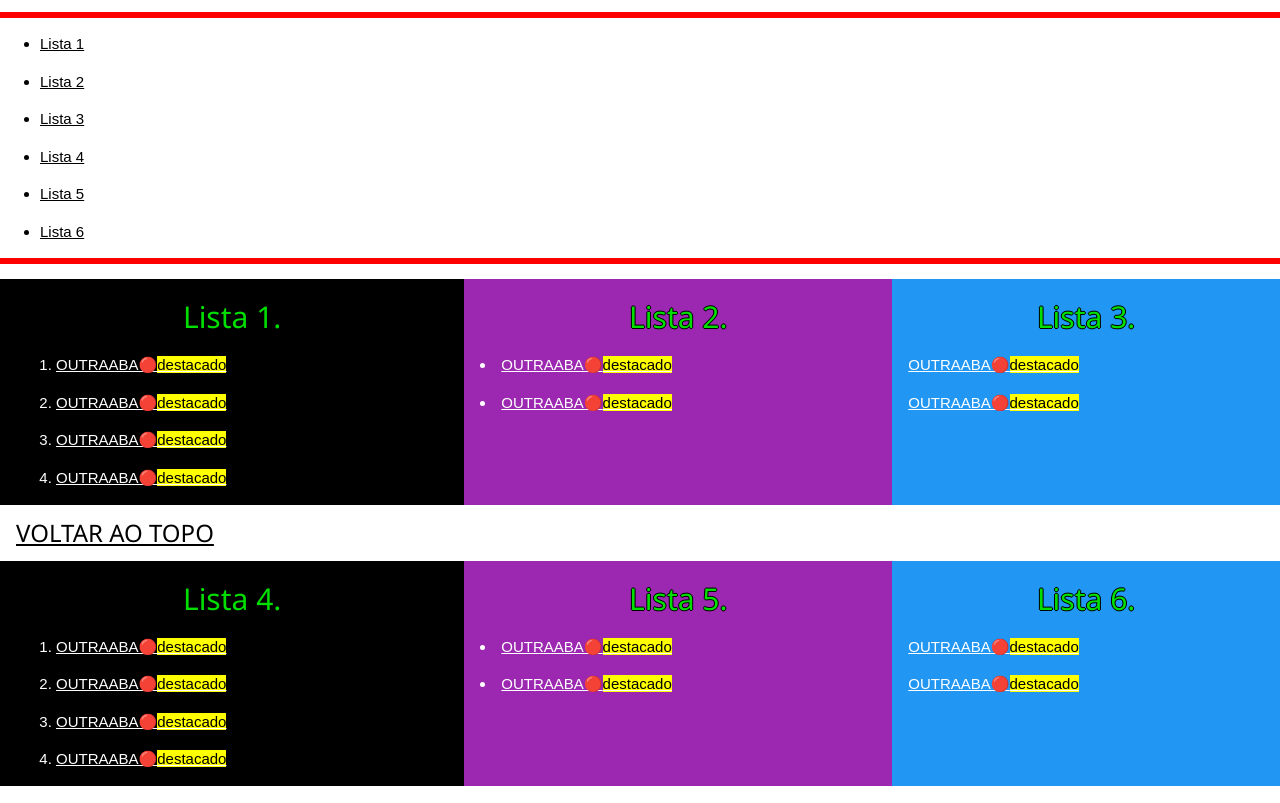
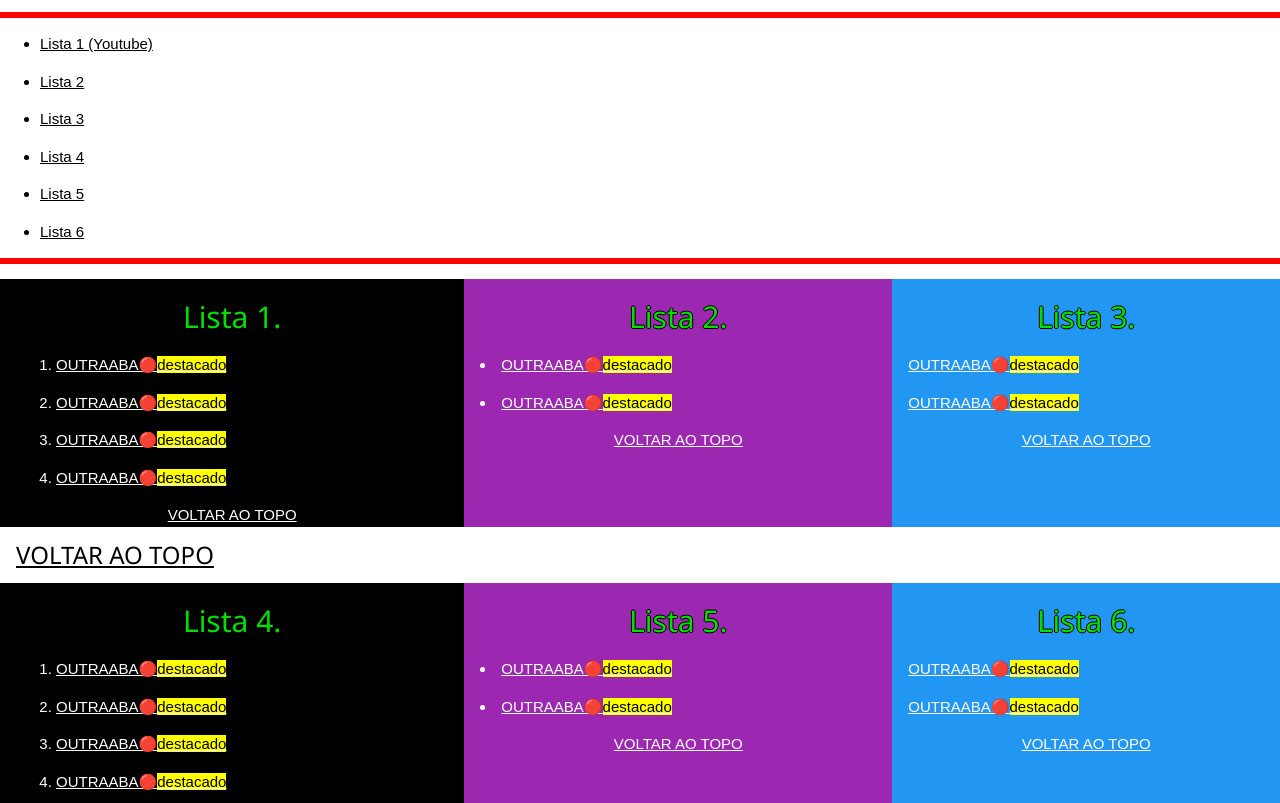
Before and after one commit to santos246/ILHA, a plain HTML site: page VIDEOS/1 - Copia.html in a window 1280 px wide. Shown: the part 417-1220 px from the top of the page. Drawn offline with nearby package versions, Linux system fonts and the light colour scheme.

Commit message:
Update 1 - Copia.html

```diff
--- a/VIDEOS/1 - Copia.html
+++ b/VIDEOS/1 - Copia.html
@@ -155,7 +155,7 @@ p.three {
 <ul>
 <!-------------------------------------------------->
 <!-------------------------------------------------->
-<p><li><a href="#Lista 1">Lista 1</a></li></p>
+<p><li><a href="YOUTUBE/1 - Copia.html">Lista 1 (Youtube)</a></li></p>
 <p><li><a href="#Lista 2">Lista 2</a></li></p>
 <p><li><a href="#Lista 3">Lista 3</a></li></p>
 <p><li><a href="#Lista 4">Lista 4</a></li></p>
@@ -202,7 +202,7 @@ OUTRAABA🔴<mark>destacado</mark></a></li></p>
 <!-------------------------------------------------->
 
 
-</ol></div>
+</ol><center><a href="#top">VOLTAR AO TOPO</a></center></div>
 <!-------------------------------------------------->
 <!-------------------------------------------------->
 <div class="w3-container w3-purple  w3-cell w3-mobile">
@@ -220,7 +220,7 @@ OUTRAABA🔴<mark>destacado</mark></a></li></p>
 <!-------------------------------------------------->
 
 
-
+<center><a href="#top">VOLTAR AO TOPO</a></center>
 </div>
 <!-------------------------------------------------->
 <!-------------------------------------------------->
@@ -239,7 +239,7 @@ OUTRAABA🔴<mark>destacado</mark></a></p>
 <!-------------------------------------------------->
 
 
-
+<center><a href="#top">VOLTAR AO TOPO</a></center>
 </div>
 <!-------------------------------------------------->
 <!-------------------------------------------------->
@@ -295,7 +295,7 @@ OUTRAABA🔴<mark>destacado</mark></a></li></p>
 <!-------------------------------------------------->
 
 
-</ol></div>
+</ol><center><a href="#top">VOLTAR AO TOPO</a></center></div>
 <!-------------------------------------------------->
 <!-------------------------------------------------->
 <div class="w3-container w3-purple  w3-cell w3-mobile">
@@ -313,7 +313,7 @@ OUTRAABA🔴<mark>destacado</mark></a></li></p>
 <!-------------------------------------------------->
 
 
-
+<center><a href="#top">VOLTAR AO TOPO</a></center>
 </div>
 <!-------------------------------------------------->
 <!-------------------------------------------------->
@@ -332,7 +332,7 @@ OUTRAABA🔴<mark>destacado</mark></a></p>
 <!-------------------------------------------------->
 
 
-
+<center><a href="#top">VOLTAR AO TOPO</a></center>
 </div>
 <!-------------------------------------------------->
 <!-------------------------------------------------->
@@ -399,7 +399,7 @@ OUTRAABA🔴<mark>destacado</mark></a></li></p>
 --------------------------------------------------
 
 
-</ol></div>
+</ol><center><a href="#top">VOLTAR AO TOPO</a></center></div>
 --------------------------------------------------
 --------------------------------------------------
 <div class="w3-container w3-purple  w3-cell w3-mobile">
@@ -417,7 +417,7 @@ OUTRAABA🔴<mark>destacado</mark></a></li></p>
 --------------------------------------------------
 
 
-
+<center><a href="#top">VOLTAR AO TOPO</a></center>
 </div>
 --------------------------------------------------
 --------------------------------------------------
@@ -436,7 +436,7 @@ OUTRAABA🔴<mark>destacado</mark></a></p>
 --------------------------------------------------
 
 
-
+<center><a href="#top">VOLTAR AO TOPO</a></center>
 </div>
 --------------------------------------------------
 --------------------------------------------------
```
